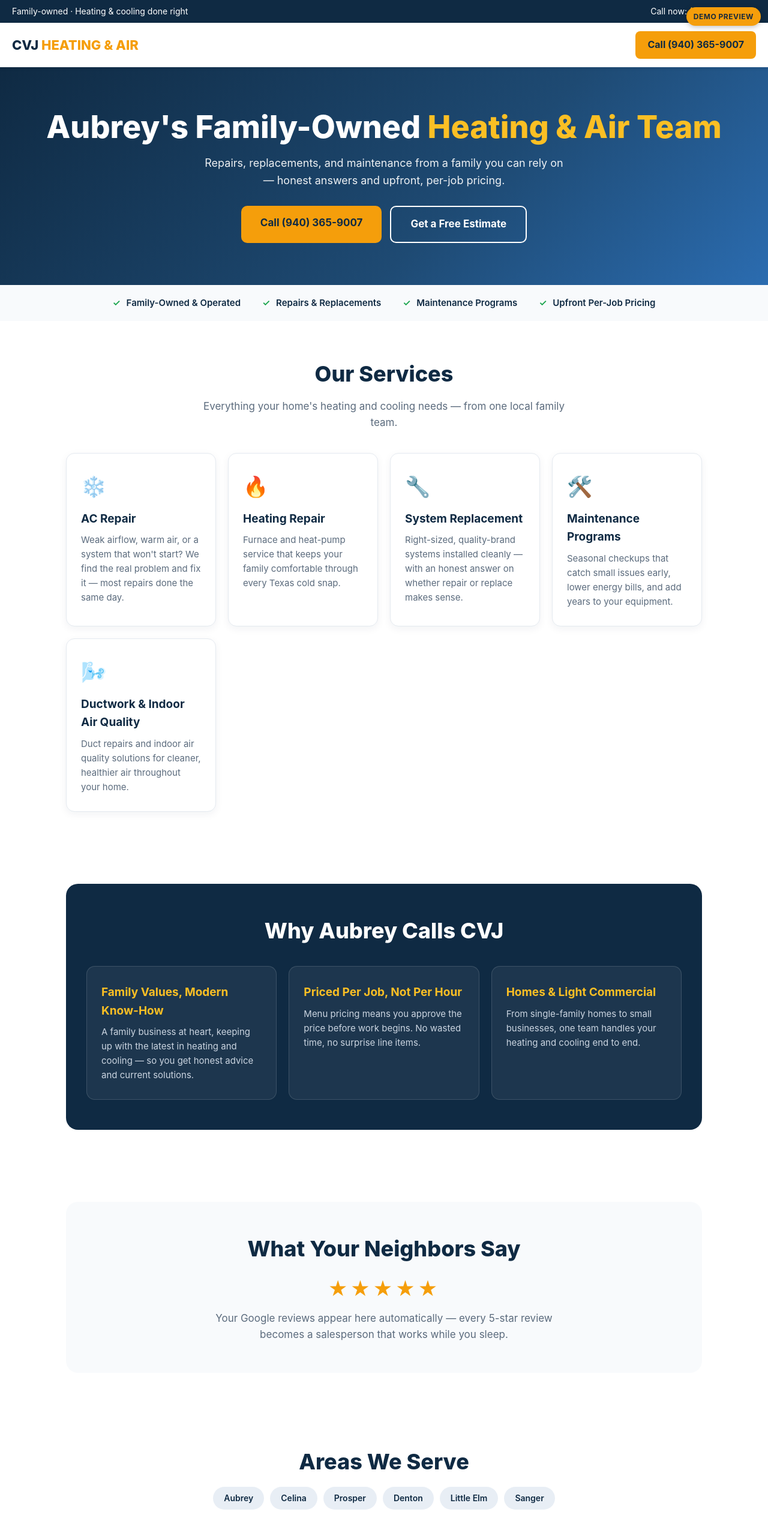
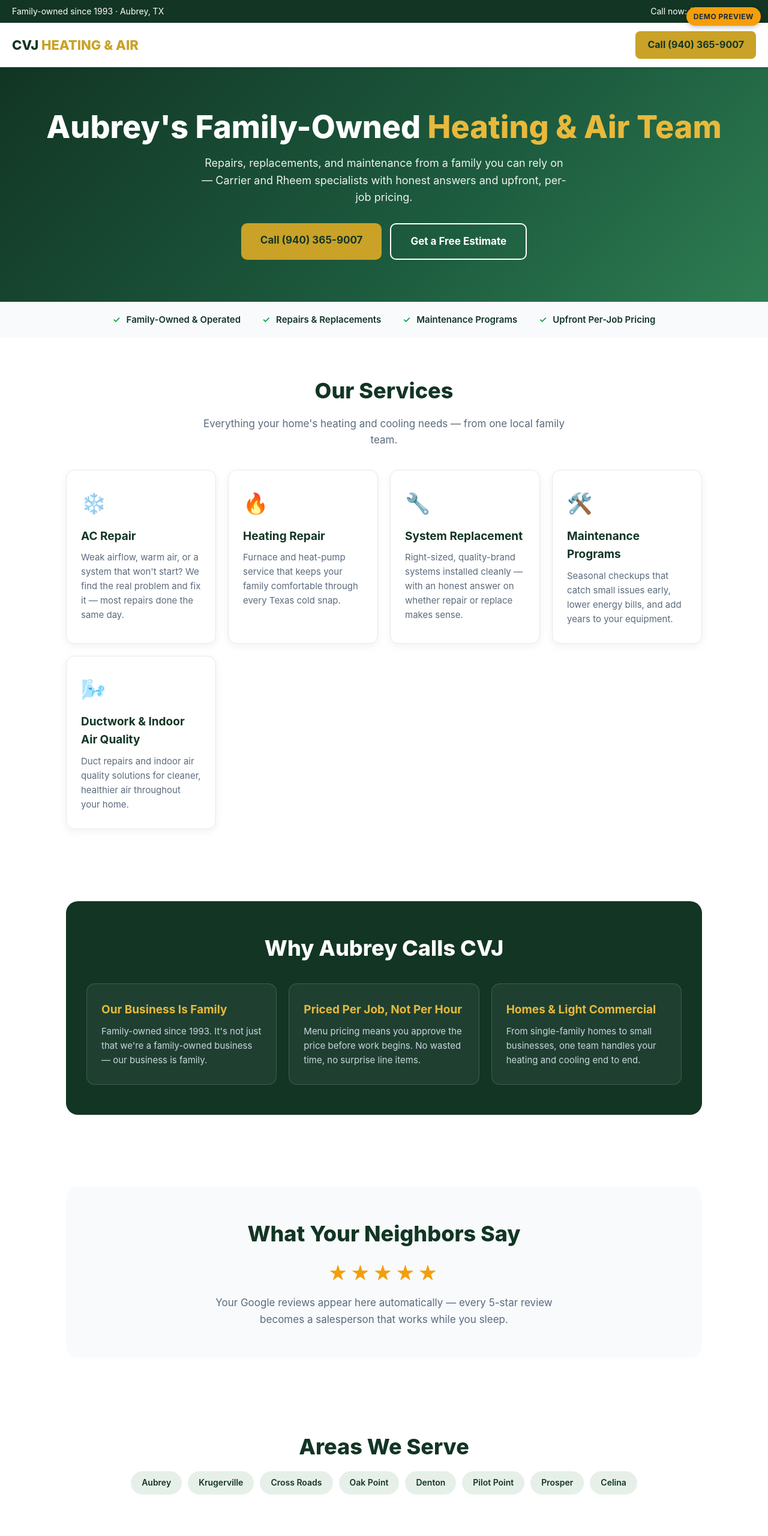
Before and after one commit to tonybotchev/nfm-demo-sites, a plain HTML site: page cvj-aubrey-demo.html in a window 1280 px wide. Shown: the top 2560 px of the page at 60% size. Drawn offline with Linux system fonts and the light colour scheme.

Commit message:
Verification corrections + bespoke theming

```diff
--- a/cvj-aubrey-demo.html
+++ b/cvj-aubrey-demo.html
@@ -10,11 +10,11 @@
   a { text-decoration:none; }
   img { max-width:100%; height:auto; }
   .hero h1 { font-size:clamp(30px,5vw,52px); font-weight:800; line-height:1.15; margin-bottom:16px; }
-  .hero h1 span { color:#fbbf24; }
+  .hero h1 span { color:#e8b93c; }
   .hero p { font-size:18px; max-width:620px; margin:0 auto 28px; opacity:.92; }
   .hero-btns { display:flex; gap:14px; justify-content:center; flex-wrap:wrap; }
   .btn { display:inline-block; padding:15px 32px; border-radius:10px; font-weight:700; font-size:17px; }
-  .btn-primary { background:#f59e0b; color:#0f2a43; }
+  .btn-primary { background:#c9a227; color:#123524; }
   .dental .btn-primary { background:#fff; color:#0d4f4a; }
   .btn-outline { border:2px solid #fff; color:#fff; }
   .trust { padding:18px 20px; display:flex; justify-content:center; gap:36px; flex-wrap:wrap; font-size:15px; font-weight:600; }
@@ -77,23 +77,23 @@
   }
 
   .demo-badge { position:fixed; top:12px; right:12px; z-index:999; background:#f59e0b; color:#1a2b3c; font-size:12px; font-weight:700; padding:6px 12px; border-radius:20px; box-shadow:0 2px 8px rgba(0,0,0,.25); letter-spacing:.5px; }
-  .topbar { background:#0f2a43; color:#fff; font-size:14px; padding:8px 20px; display:flex; justify-content:space-between; align-items:center; flex-wrap:wrap; gap:6px; }
-  .topbar a { color:#fbbf24; font-weight:700; }
+  .topbar { background:#123524; color:#fff; font-size:14px; padding:8px 20px; display:flex; justify-content:space-between; align-items:center; flex-wrap:wrap; gap:6px; }
+  .topbar a { color:#e8b93c; font-weight:700; }
   nav { background:#fff; padding:14px 20px; display:flex; justify-content:space-between; align-items:center; box-shadow:0 2px 6px rgba(0,0,0,.08); position:sticky; top:0; z-index:100; }
-  .logo { font-size:22px; font-weight:800; color:#0f2a43; }
-  .logo span { color:#f59e0b; }
-  .nav-cta { background:#f59e0b; color:#0f2a43; font-weight:700; padding:10px 20px; border-radius:8px; }
-  .hero { background:linear-gradient(135deg,#0f2a43 0%,#1e4a73 60%,#2b6cb0 100%); color:#fff; padding:70px 20px; text-align:center; }
-  .trust { background:#f8fafc; } .trust div { color:#0f2a43; } .trust i { color:#16a34a; }
-  h2 { color:#0f2a43; } .card h3 { color:#0f2a43; }
-  .why { background:#0f2a43; } .why .card h3 { color:#fbbf24; }
+  .logo { font-size:22px; font-weight:800; color:#123524; }
+  .logo span { color:#c9a227; }
+  .nav-cta { background:#c9a227; color:#123524; font-weight:700; padding:10px 20px; border-radius:8px; }
+  .hero { background:linear-gradient(135deg,#123524 0%,#1d5c3f 60%,#2e7d52 100%); color:#fff; padding:70px 20px; text-align:center; }
+  .trust { background:#f8fafc; } .trust div { color:#123524; } .trust i { color:#16a34a; }
+  h2 { color:#123524; } .card h3 { color:#123524; }
+  .why { background:#123524; } .why .card h3 { color:#e8b93c; }
   .reviews { background:#f8fafc; }
-  .area-pill { background:#e8eef5; color:#0f2a43; }
-  .contact-info h3 { color:#0f2a43; } .contact-info a { color:#1e4a73; }
+  .area-pill { background:#e6f0e9; color:#123524; }
+  .contact-info h3 { color:#123524; } .contact-info a { color:#1d5c3f; }
   .big-call { background:#16a34a; }
-  form { background:#f8fafc; border:1px solid #e5eaf0; } form h3 { color:#0f2a43; } label { color:#0f2a43; }
-  button[type=submit] { background:#f59e0b; color:#0f2a43; }
-  footer { background:#0f2a43; color:#94a3b8; } footer .demo-credit { color:#64748b; }
+  form { background:#f8fafc; border:1px solid #e5eaf0; } form h3 { color:#123524; } label { color:#123524; }
+  button[type=submit] { background:#c9a227; color:#123524; }
+  footer { background:#123524; color:#94a3b8; } footer .demo-credit { color:#64748b; }
   .sticky-call { background:#16a34a; }
 </style>
 </head>
@@ -101,7 +101,7 @@
 <div class="demo-badge">DEMO PREVIEW</div>
 
 <div class="topbar">
-  <div>Family-owned · Heating &amp; cooling done right</div>
+  <div>Family-owned since 1993 · Aubrey, TX</div>
   <div>Call now: <a href="tel:+19403659007">(940) 365-9007</a></div>
 </div>
 
@@ -112,7 +112,7 @@
 
 <div class="hero">
   <h1>Aubrey's Family-Owned <span>Heating &amp; Air Team</span></h1>
-  <p>Repairs, replacements, and maintenance from a family you can rely on — honest answers and upfront, per-job pricing.</p>
+  <p>Repairs, replacements, and maintenance from a family you can rely on — Carrier and Rheem specialists with honest answers and upfront, per-job pricing.</p>
   <div class="hero-btns">
     <a class="btn btn-primary" href="tel:+19403659007">Call (940) 365-9007</a>
     <a class="btn btn-outline" href="#estimate">Get a Free Estimate</a>
@@ -135,7 +135,7 @@
   <div class="why">
     <h2>Why Aubrey Calls CVJ</h2>
     <div class="grid">
-      <div class="card"><h3>Family Values, Modern Know-How</h3><p>A family business at heart, keeping up with the latest in heating and cooling — so you get honest advice and current solutions.</p></div><div class="card"><h3>Priced Per Job, Not Per Hour</h3><p>Menu pricing means you approve the price before work begins. No wasted time, no surprise line items.</p></div><div class="card"><h3>Homes &amp; Light Commercial</h3><p>From single-family homes to small businesses, one team handles your heating and cooling end to end.</p></div>
+      <div class="card"><h3>Our Business Is Family</h3><p>Family-owned since 1993. It's not just that we're a family-owned business — our business is family.</p></div><div class="card"><h3>Priced Per Job, Not Per Hour</h3><p>Menu pricing means you approve the price before work begins. No wasted time, no surprise line items.</p></div><div class="card"><h3>Homes &amp; Light Commercial</h3><p>From single-family homes to small businesses, one team handles your heating and cooling end to end.</p></div>
     </div>
   </div>
 </section>
@@ -151,7 +151,7 @@
 <section>
   <h2>Areas We Serve</h2>
   <div class="areas">
-    <span class="area-pill">Aubrey</span><span class="area-pill">Celina</span><span class="area-pill">Prosper</span><span class="area-pill">Denton</span><span class="area-pill">Little Elm</span><span class="area-pill">Sanger</span>
+    <span class="area-pill">Aubrey</span><span class="area-pill">Krugerville</span><span class="area-pill">Cross Roads</span><span class="area-pill">Oak Point</span><span class="area-pill">Denton</span><span class="area-pill">Pilot Point</span><span class="area-pill">Prosper</span><span class="area-pill">Celina</span>
   </div>
 </section>
 
@@ -164,7 +164,7 @@
       <p>📍 5049 US-377 S, Aubrey, TX 76227</p>
       <p>📞 <a href="tel:+19403659007">(940) 365-9007</a></p>
       <p>✉️ <a href="mailto:info@cvjair.com">info@cvjair.com</a></p>
-      <p>🕒 Mon–Fri: 8:00 AM – 5:00 PM</p>
+      <p>🕒 Mon–Fri: 8:00 AM – 5:00 PM · Emergency service available</p>
       <a class="big-call" href="tel:+19403659007">Tap to Call Now</a>
     </div>
     <form onsubmit="return false;">
```
